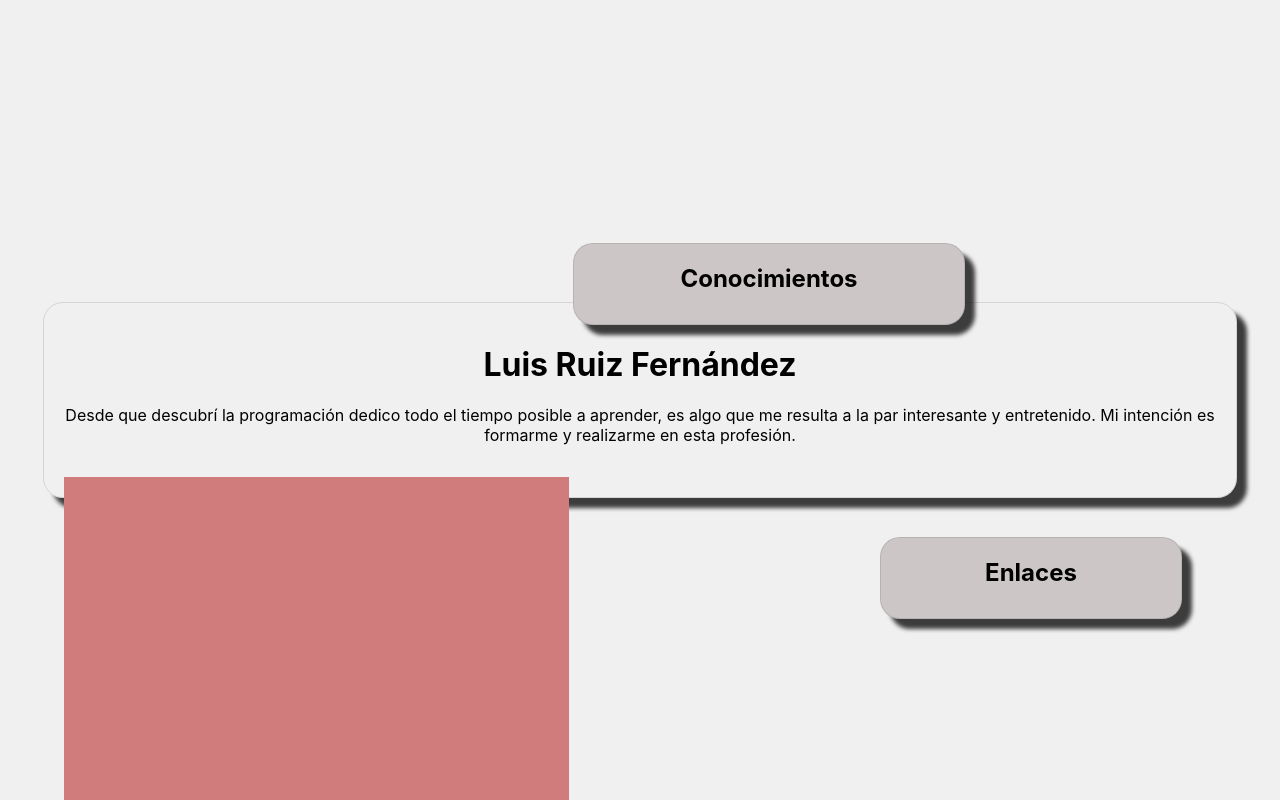
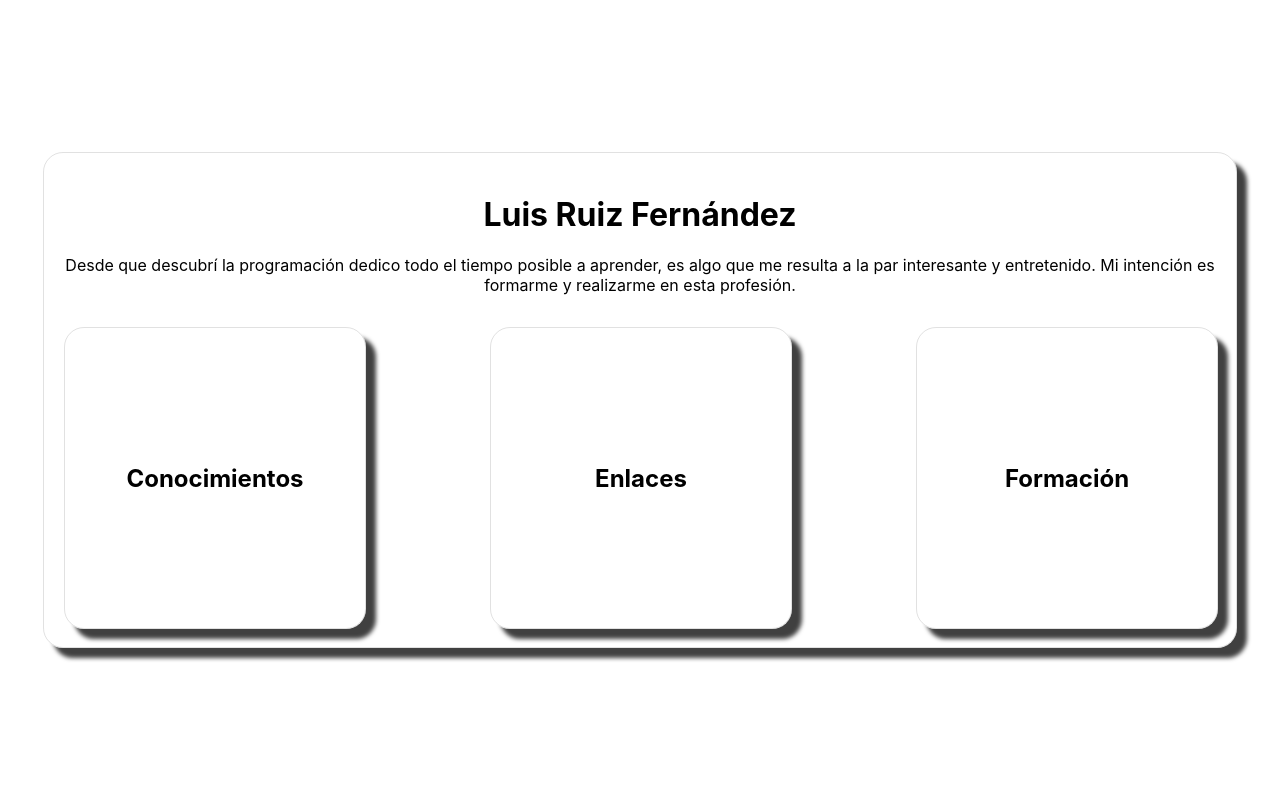
Before and after one commit to Silzhar/CV_react-redux, a React (Create React App) app: page / in a window 1280 px wide. Shown: the top 800 px of the page. Built offline with nearby package versions, Linux system fonts and the light colour scheme.

Commit message:
Refactor and update components

```diff
--- a/src/components/Formation/Formation.jsx
+++ b/src/components/Formation/Formation.jsx
@@ -11,9 +11,14 @@ export function Formation() {
     config: { mass: 5, tension: 500, friction: 80 },
   });
   return (
-    <div onClick={() => set(state => !state)}>
-    <a.div class="c backForm" style={{ opacity: opacity.interpolate(o => 1 - o), transform }} />
-    <a.div class="c frontForm" style={{ opacity, transform: transform.interpolate(t => `${t} rotateX(180deg)`) }} />
+    <div onClick={() => set(state => !state)} class='containerFormation'>
+    <a.div class="c backForm" style={{ opacity: opacity.interpolate(o => 1 - o), transform }}>
+    <h2>Formación</h2>
+    </a.div>
+
+
+    <a.div class="c frontForm" style={{ opacity, transform: transform.interpolate(t => `${t} rotateX(180deg)`) }}>
+    </a.div>
   </div>
   );
 }
--- a/src/components/Formation/Formation.scss
+++ b/src/components/Formation/Formation.scss
@@ -1,54 +1,36 @@
-html,
-body,
-#root {
-  margin: 0;
-  padding: 0;
-  height: 100%;
-  width: 100%;
-  overflow: hidden;
-  user-select: none;
-  background: #f0f0f0;
-
-}
-
-#root > div {
-  width: 100%;
-  height: 100%;
-  display: flex;
-  align-items: center;
-  justify-content: center;
-
-}
-
-.container {
-  position: absolute;
-  right: 800px;
-
+.containerFormation {
+  position: relative;
+  height: 300px;
+  width: 300px;
 }
 
 .c {
-  // max-width: 400px;
-  // max-height: 400px;
-  width: 50ch;
-  height: 50ch;
+  height: 300px;
+  width: 300px;
   cursor: pointer;
   will-change: transform, opacity;
 }
 
 .frontForm,
 .backForm {
-  position: absolute;
   background-size: cover;
-  background-color: #d17c7c;
-
+  border-radius: 20px;
+  border: 1px solid hsla(0, 0%, 34%, 0.178);
+  box-shadow: 10px 10px 4px 0px rgba(0, 0, 0, 0.75);
 }
 
 .backForm {
-    position: absolute;
-
+  position: absolute;
+  max-height: 300px;
+  max-width: 300px;
+  display: flex;
+  align-items: center;
+  justify-content: center;
 }
 
 .frontForm {
   position: absolute;
+  width: 300px;
+  height: 300px;
 
 }
--- a/src/components/Knowledge/Knowledge.jsx
+++ b/src/components/Knowledge/Knowledge.jsx
@@ -11,41 +11,34 @@ export function Knowledge() {
           config: { mass: 5, tension: 500, friction: 80 }
         })
 
-        // const classToModify = "c frontKnow"
-        // const classCompleteWindow = `c frontKnow ${flipped ? 'flipped' : ''}`
-
-
         return (
           <div onClick={() => set(state => !state)} class='containerKnow'>
             <a.div class="c backKnow" style={{ opacity: opacity.interpolate(o => 1 - o), transform }}>
            <h2>Conocimientos</h2>
 
-          {/* {classToModify ? '' : classCompleteWindow } */}
-
             </a.div>
             <a.div class="c frontKnow" style={{ opacity, transform: transform.interpolate(t => `${t} rotateX(180deg)`) }}>
-            <div>
-                <h2 className='letters'>
-                    JavaScript
-                    Html5
-                    CSS
-                    React
-                    Angular
-                    Python
-                    NodeJS
-                    PHP
-                </h2>
+            <div class='containerKnow__letters'>
+              <div class='containerKnow__priorotary'>
+                <p>JavaScript</p>
+                <p> Html5</p>
+                <p>CSS</p>
+                <p>React</p>
+                <p>Angular</p>
+                <p>Python</p>
+                <p>NodeJS</p>
+                <p>PHP</p>
+              </div>
 
-                <h4>
-                    Git
-                    MySQL
-                    MongoDB
-                    Docker
-                    Ubuntu, Linux
-                    Lua
-                    POO
-                    Visual Studio Code
-                </h4>
+              <div class='containerKnow__relative'>
+                <p>Git</p>
+                <p>MySQL</p>
+                <p>Docker</p>
+                <p>Ubuntu, Linux</p>
+                <p>Lua</p>
+                <p>POO</p>
+                <p>Visual Studio Code</p>
+              </div>
             </div>
 
             </a.div>
--- a/src/components/Knowledge/Knowledge.scss
+++ b/src/components/Knowledge/Knowledge.scss
@@ -1,76 +1,50 @@
-html,
-body,
-#root {
-  margin: 0;
-  padding: 0;
-  height: 100%;
-  width: 100%;
-  overflow: hidden;
-  user-select: none;
-  background: #f0f0f0;
+.containerKnow {
+  position: relative;
+  height: 300px;
+  width: 300px;
 
-}
+  &__letters {
+    display: flex;
 
-#root > div {
-  width: 100%;
-  height: 100%;
-  display: flex;
-  align-items: center;
-  justify-content: center;
+  }
 
-}
+  &__priorotary{
+    margin-right: 3rem;
+    margin-left: 1.4rem;
+  }
 
-.containerKnow {
-  position: absolute;
-  right: 200px;
-  margin-bottom: -120px;
-
+  &__relative {
+    margin-top: 1rem;
+  }
 }
 
 .c {
-//   max-width: 400px;
-//   max-height: 400px;
-  width: 50ch;
-  height: 50ch;
+  height: 300px;
+  width: 300px;
   cursor: pointer;
   will-change: transform, opacity;
 }
 
 .frontKnow,
 .backKnow {
-  position: relative;
   background-size: cover;
   border-radius: 20px;
-  background-color: hsl(0, 6%, 79%);
+  // background-color: hsl(0, 6%, 79%);
   border: 1px solid hsla(0, 0%, 34%, 0.178);
-  box-shadow: 10px 10px 4px 0px rgba(0,0,0,0.75);
+  box-shadow: 10px 10px 4px 0px rgba(0, 0, 0, 0.75);
 }
 
 .backKnow {
-  // position: absolute;
-  max-height: 80px;
-  max-width: 390px;
+  position: absolute;
+  max-height: 300px;
+  max-width: 300px;
+  display: flex;
+  align-items: center;
+  justify-content: center;
 }
 
 .frontknow {
-  // position: absolute;
-
-  margin-top: 0;
-  // max-height: 300px;
-  // max-width: 300px;
-  width: 100%;
-  height: 100%;
-  // position: fixed;
-  top: 0;
-  left: 0;
-
-  // background-image: url(https://images.unsplash.com/photo-1540206395-68808572332f?ixlib=rb-1.2.1&w=1181&q=80&auto=format&fit=crop);
+  position: absolute;
+  width: 300px;
+  height: 300px;
 }
-
-// .flipped {
-//   width: 100%;
-//   height: 100%;
-//   position: fixed;
-//   top: 0;
-//   left: 0;
-// }
--- a/src/components/Links/Links.scss
+++ b/src/components/Links/Links.scss
@@ -1,59 +1,36 @@
-html,
-body,
-#root {
-  margin: 0;
-  padding: 0;
-  height: 100%;
-  width: 100%;
-  overflow: hidden;
-  user-select: none;
-  background: #f0f0f0;
-
-}
-
-#root > div {
-  width: 100%;
-  height: 100%;
-  display: flex;
-  align-items: center;
-  justify-content: center;
-
-}
-
 .container {
-  position: absolute;
-  right: 400px;
-  margin-bottom: -120px;
+  position: relative;
+  height: 300px;
+  width: 300px;
 }
 
 .c {
-//   max-width: 400px;
-//   max-height: 400px;
-  width: 50ch;
-  height: 50ch;
+  height: 300px;
+  width: 300px;
   cursor: pointer;
   will-change: transform, opacity;
 }
 
 .frontLinks,
 .backLinks {
-  position: absolute;
   background-size: cover;
   border-radius: 20px;
-  background-color: hsl(0, 6%, 79%);
   border: 1px solid hsla(0, 0%, 34%, 0.178);
-  box-shadow: 10px 10px 4px 0px rgba(0,0,0,0.75);
+  box-shadow: 10px 10px 4px 0px rgba(0, 0, 0, 0.75);
+  display: flex;
+  align-items: center;
+  justify-content: center;
 }
 
 .backLinks {
   position: absolute;
   max-height: 300px;
   max-width: 300px;
+
 }
 
 .frontLinks {
   position: absolute;
-  max-height: 80px;
+  max-height: 300px;
   max-width: 300px;
-  // background-image: url(https://images.unsplash.com/photo-1540206395-68808572332f?ixlib=rb-1.2.1&w=1181&q=80&auto=format&fit=crop);
 }
```
